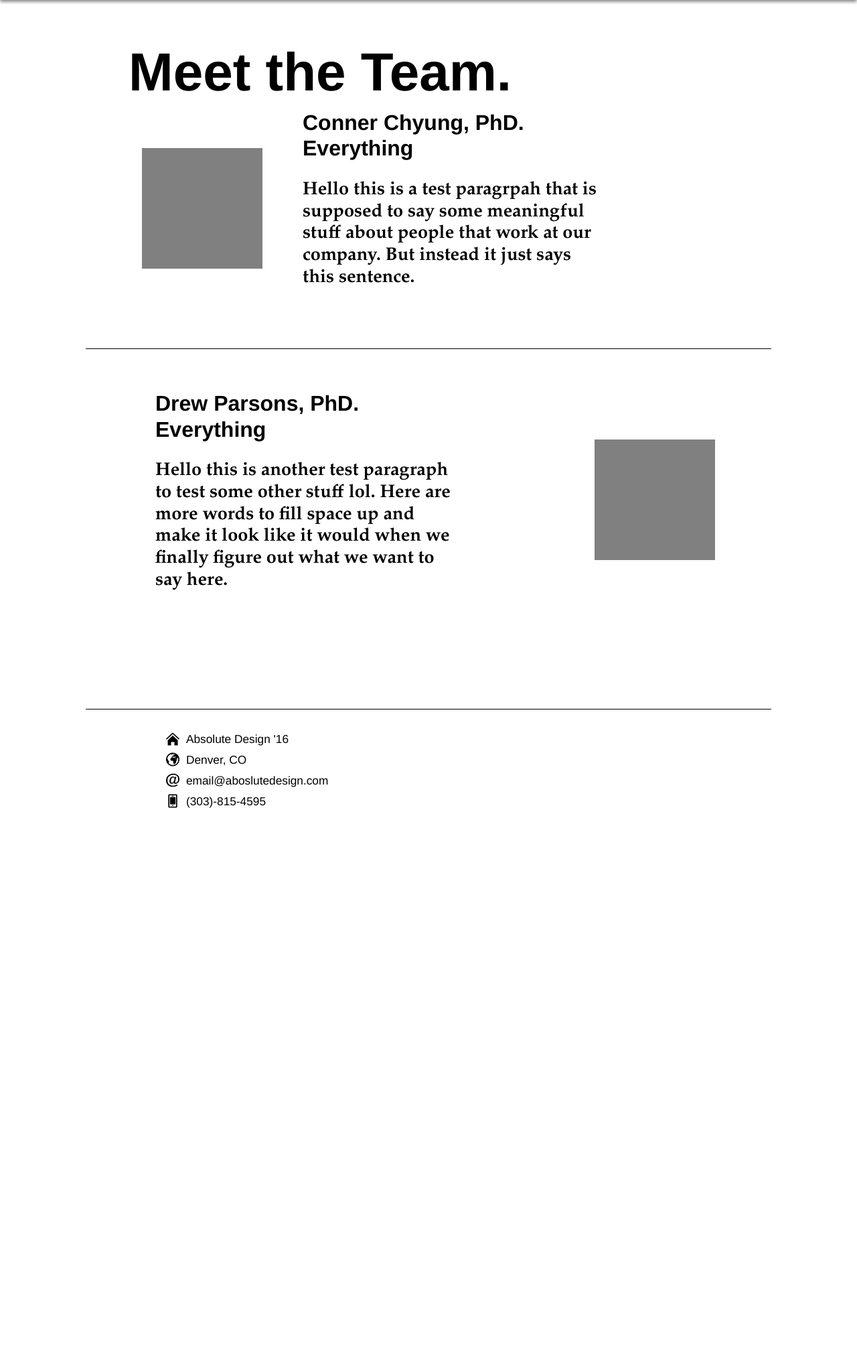
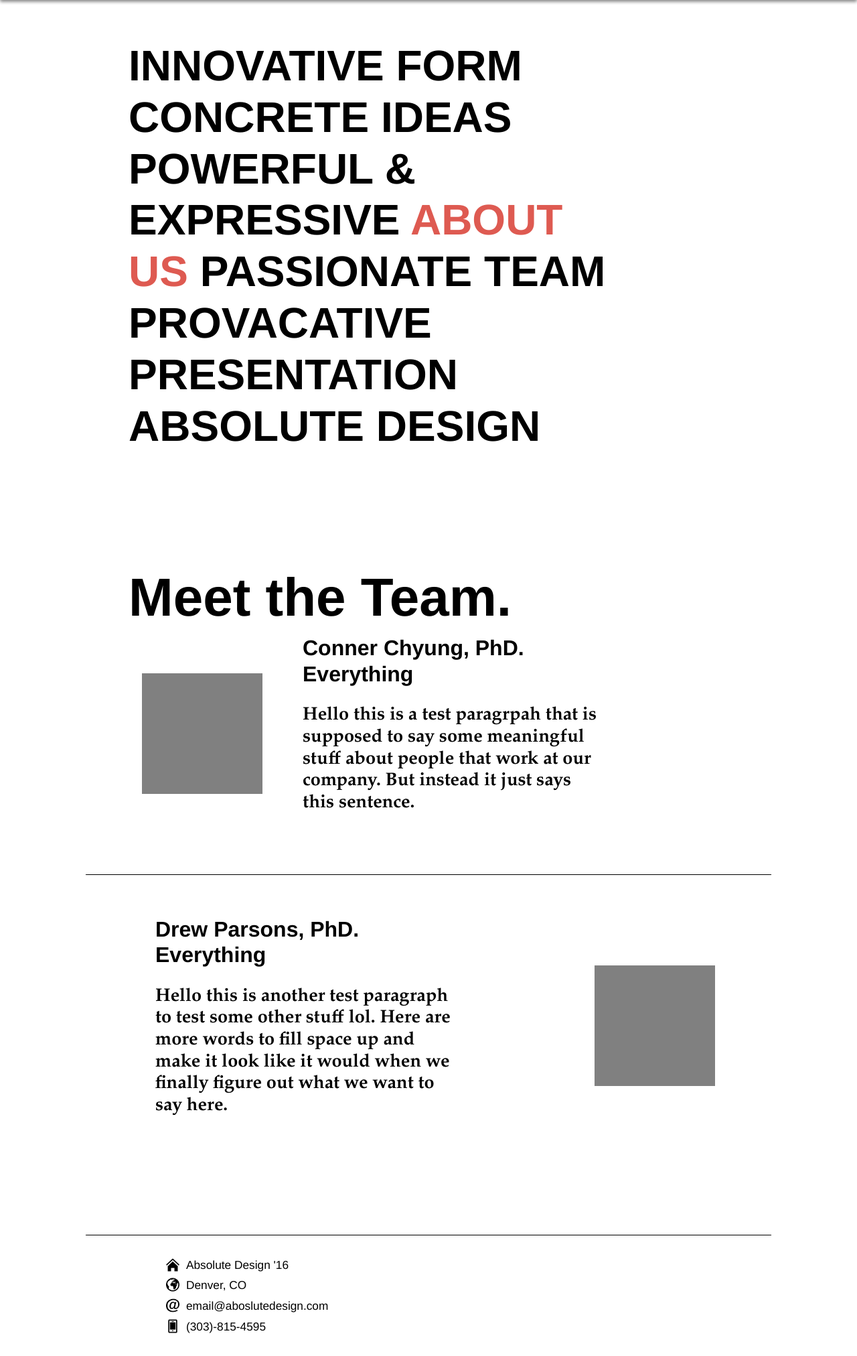
Before and after one commit to cchyung/absolute-design-website, a Django app: a page that uses website/templates/website/about.html in a window 1280 px wide. Shown: the part 40-2064 px from the top of the page at 67% size. Before the commit the page ends 1246 px from the top, so only its background shows below. Run offline with Django 3.2, Linux system fonts and the light colour scheme; some libraries are stand-ins or nearby versions.

Commit message:
Added header to about page

```diff
--- a/website/static/website/style.css
+++ b/website/static/website/style.css
@@ -420,3 +420,10 @@ p{
 .profile-pic-left{
 
 }
+
+.headliner-text{
+    display:block;
+    width:80%;
+    font-size:400%;
+    text-transform: uppercase;
+}
--- a/website/templates/website/about.html
+++ b/website/templates/website/about.html
@@ -4,6 +4,14 @@
 
 {% block title %}About{% endblock title %}
 {% block content %}
+<div class="content-container">
+    <div class="content-block-medium" style="background-image:url("{% static 'website/")>
+    <h1 class="headliner-text">
+        Innovative Form Concrete Ideas Powerful & Expressive <span class="secondary-color">About Us</span>
+        Passionate Team Provacative Presentation Absolute Design
+    </h1>
+    </div>
+</div>
 <div class="content-container">
     <div class="content-block-medium">
         <h1>Meet the Team.</h1>
```
